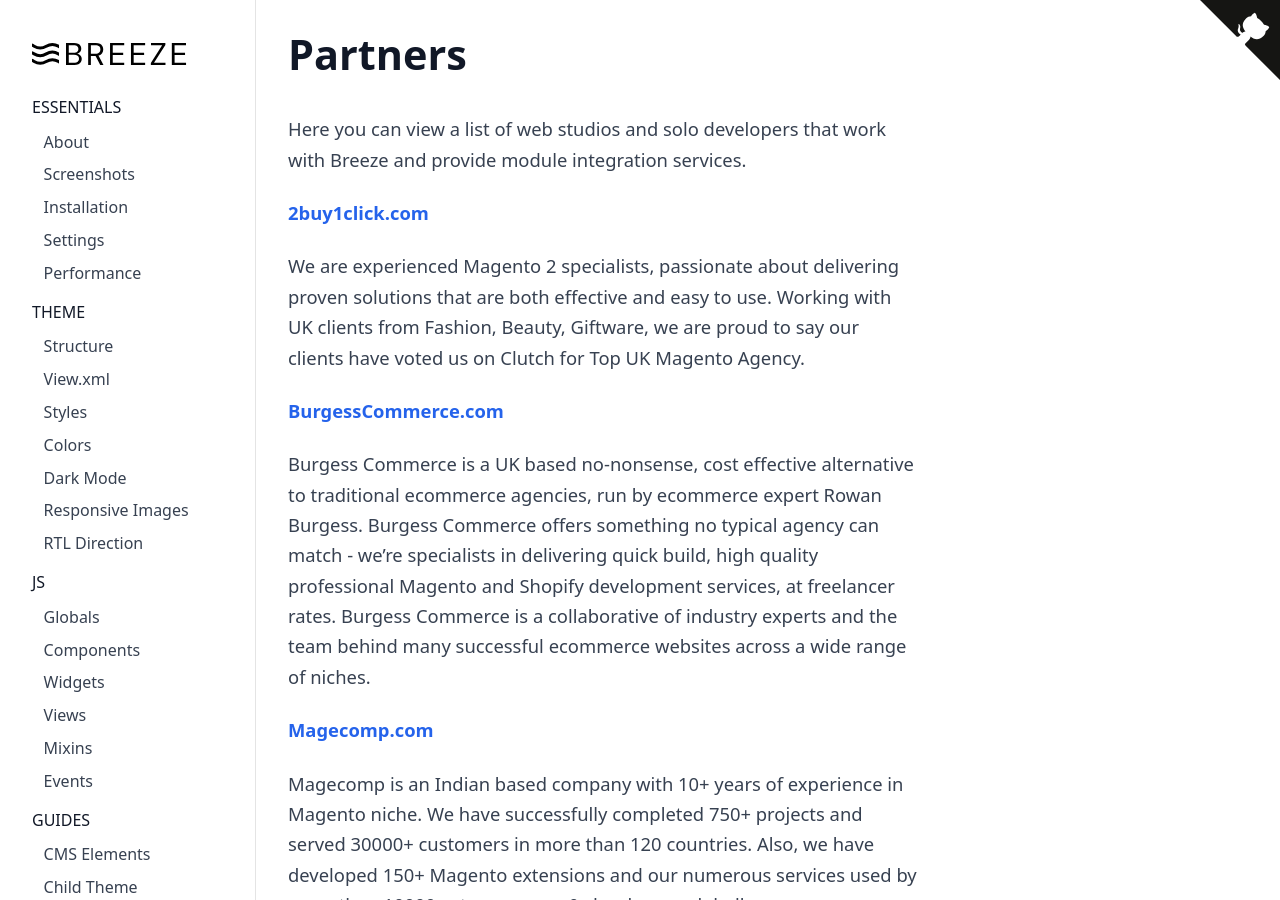
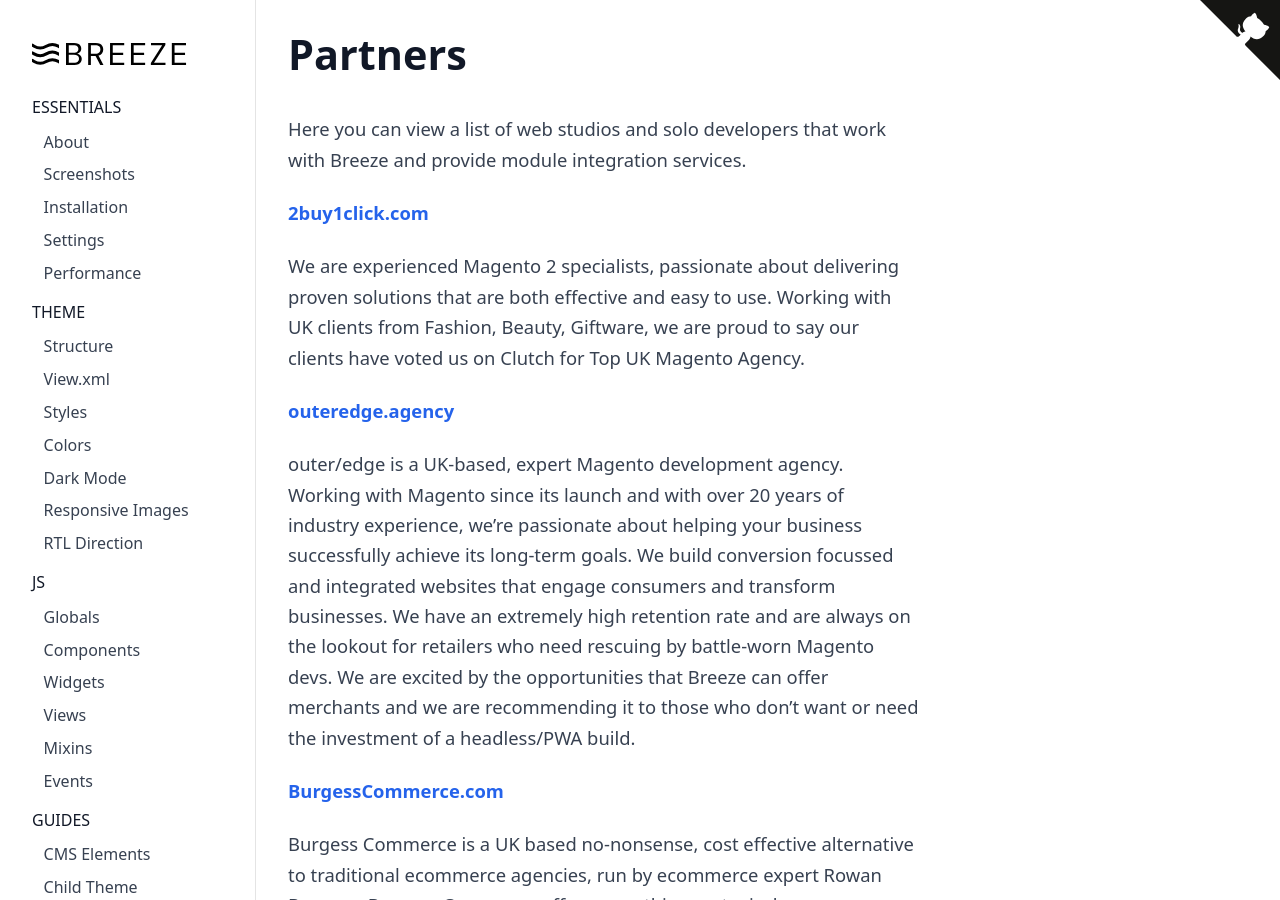
Before and after one commit to breezefront/breezefront.com, a Jekyll site: the page built from collections/_misc/partners.md, in a window 1280 px wide and 900 px high. Built offline with Jekyll 4.4.1, drawn with Linux system fonts in a browser that asks for light colours.

Commit message:
Update partners.md

```diff
--- a/collections/_misc/partners.md
+++ b/collections/_misc/partners.md
@@ -17,6 +17,11 @@ We are experienced Magento 2 specialists, passionate about delivering proven
 solutions that are both effective and easy to use. Working with UK clients from
 Fashion, Beauty, Giftware, we are proud to say our clients have voted us on
 Clutch for Top UK Magento Agency.
+
+**[outeredge.agency](https://outeredge.agency/){:target="_blank" rel="noopener"}**
+
+outer/edge is a UK-based, expert Magento development agency. Working with Magento since its launch and with over 20 years of industry experience, we're passionate about helping your business successfully achieve its long-term goals. We build conversion focussed and integrated websites that engage consumers and transform businesses. We have an extremely high retention rate and are always on the lookout for retailers who need rescuing by battle-worn Magento devs. We are excited by the opportunities that Breeze can offer merchants and we are recommending it to those who don't want or need the investment of a headless/PWA build.
+
 
 **[BurgessCommerce.com](https://burgesscommerce.com/){:target="_blank" rel="noopener"}**
 
```
